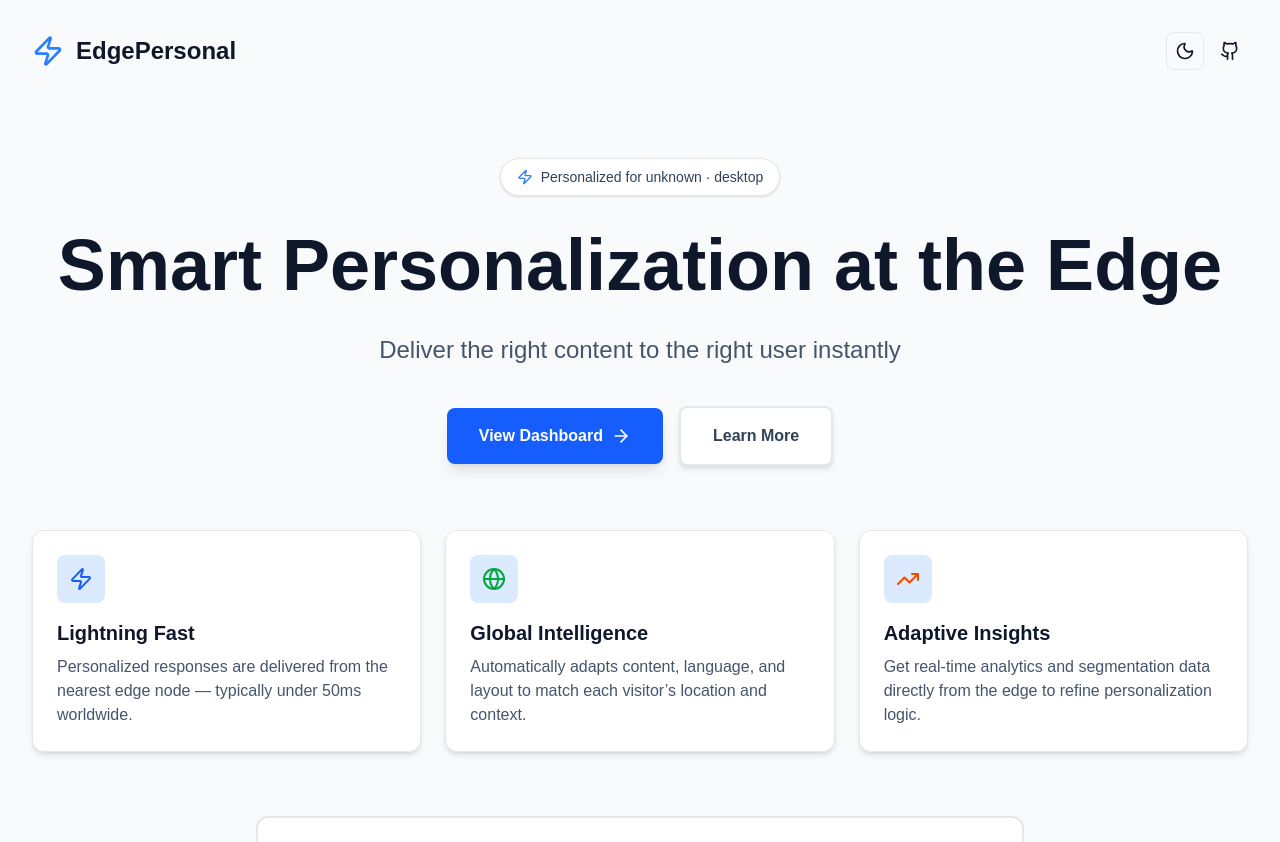
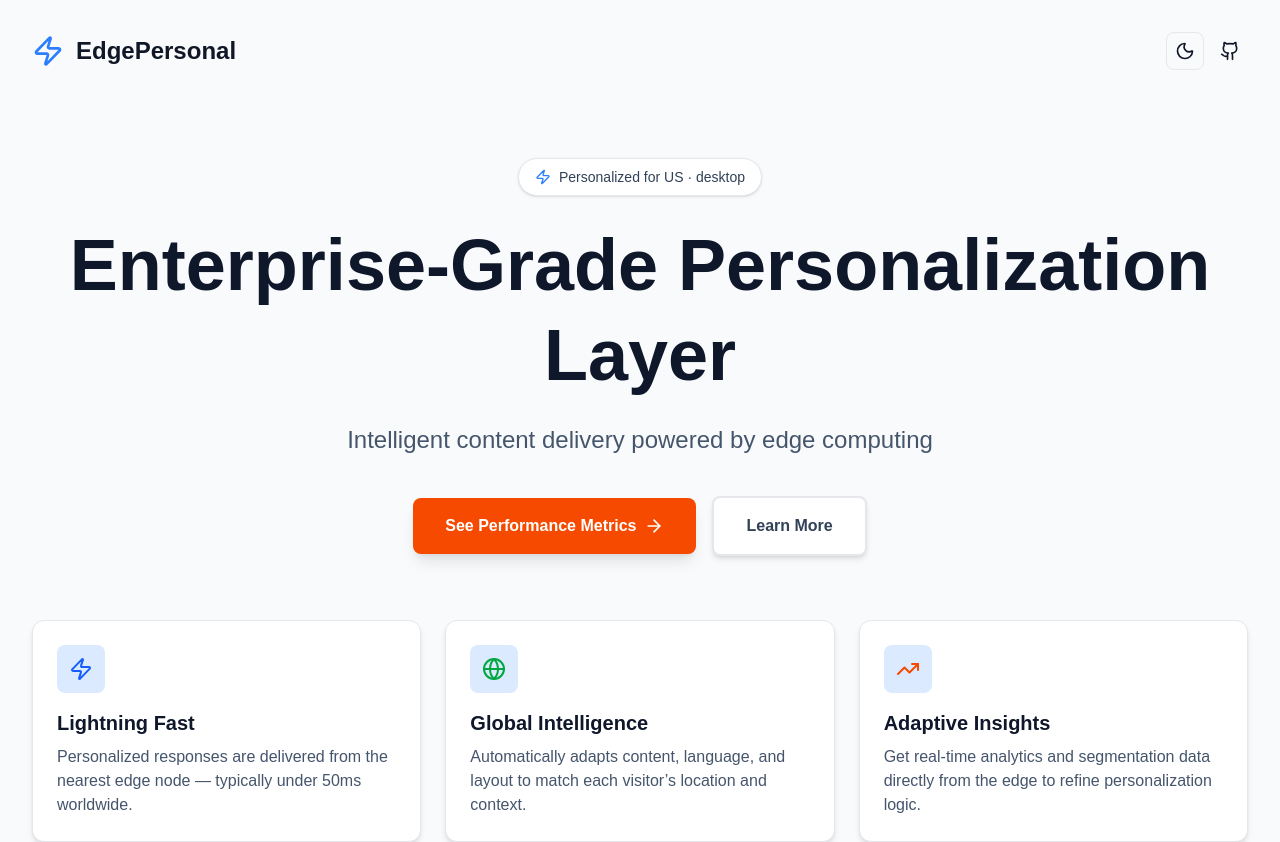
Before and after one commit to fohalabi/edgesync, a Next.js app: page / in a window 1280 px wide. Shown: the top 842 px of the page. Built offline with nearby package versions, Linux system fonts and the light colour scheme.

Commit message:
Final Commit: Updated middleware to show countries

```diff
--- a/app/api/personalise/route.ts
+++ b/app/api/personalise/route.ts
@@ -1,11 +1,19 @@
 import { NextRequest, NextResponse } from 'next/server';
 import { PersonalizationEngine } from '@/lib/personalization/engine';
+
+declare module 'next/server' {
+  interface NextRequest {
+    geo?: {
+      country?: string;
+    };
+  }
+}
 
 export const runtime = 'edge';
 
 export async function GET(request: NextRequest) {
   try {
-    const country = (request as any).geo?.country;
+    const country = request.geo?.country || request.headers.get('x-vercel-ip-country') || 'US';
     const userAgent = request.headers.get('user-agent') || '';
     const cookieString = request.headers.get('cookie') || '';
     const pathname = request.nextUrl.searchParams.get('pathname') || '/';
--- a/middleware..ts
+++ b/middleware..ts
@@ -4,10 +4,18 @@
 import { PersonalizationEngine } from '@/lib/personalization/engine';
 import { getCookie, generateUserId, COOKIES } from '@/lib/utils/cookies';
 
+declare module 'next/server' {
+  interface NextRequest {
+    geo?: {
+      country?: string;
+    }
+  }
+}
+
 export function middleware(request: NextRequest) {
   const response = NextResponse.next();
 
-  const country = (request as any).geo?.country;
+  const country = request.geo?.country || request.headers.get('x-vercel-ip-country') || 'US';
   const userAgent = request.headers.get('user-agent') || '';
   const cookieString = request.headers.get('cookie') || '';
   const pathname = request.nextUrl.pathname;
@@ -48,3 +56,5 @@
     '/((?!api|_next/static|_next/image|favicon.ico|.*\\..*$).*)',
   ],
 };
+
+export const runtime = 'edge';
```
